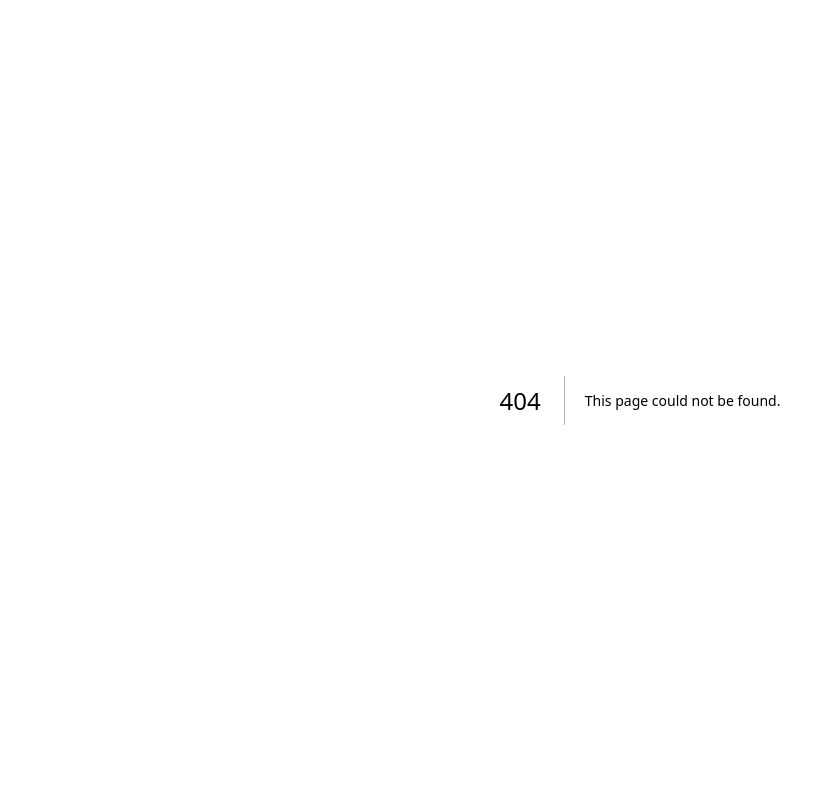
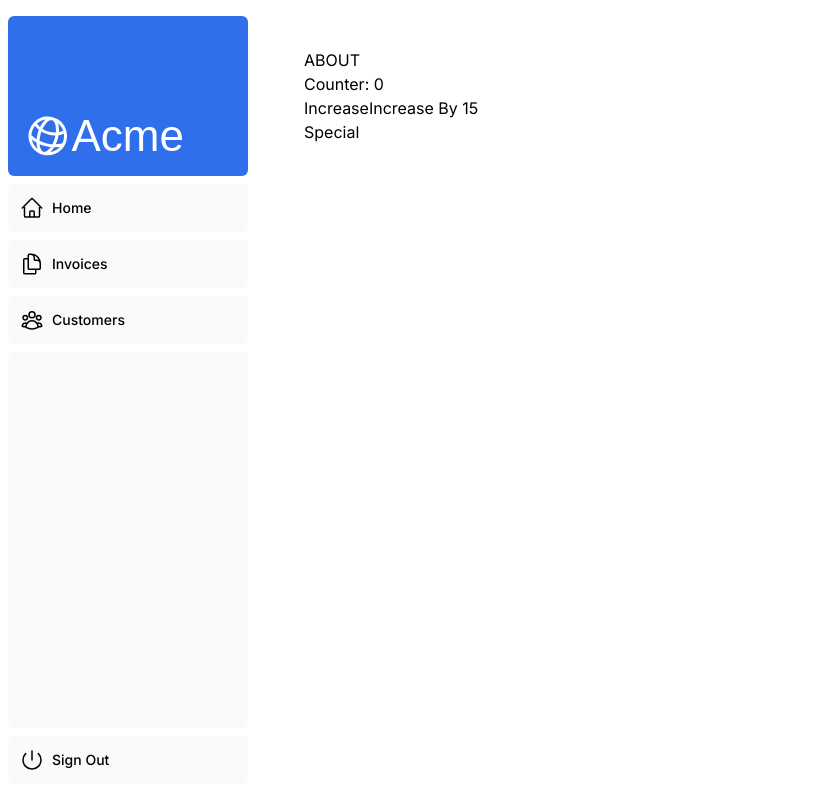
Before and after one commit to vakanal/nextjs-dashboard, a Next.js app: page /dashboard/about in a window 1280 px wide. Before the commit this address had no page. Shown: the whole page, without its empty margins (0-835 px from the left). Built offline with nearby package versions, Linux system fonts and the light colour scheme; a web font is replaced by a local one.

Commit message:
with api context example

```diff
--- /dev/null
+++ b/app/dashboard/about/page.tsx
@@ -0,0 +1,34 @@
+'use client';
+
+import type { MouseEvent } from 'react';
+import Link from 'next/link';
+import { useCount, useDispatchCount } from '@/app/providers/context';
+
+const Page = () => {
+  const count = useCount();
+  const dispatch = useDispatchCount();
+
+  const handleIncrease = (event: MouseEvent<HTMLButtonElement>) =>
+    dispatch({
+      type: 'INCREASE',
+    });
+  const handleIncrease15 = (event: MouseEvent<HTMLButtonElement>) =>
+    dispatch({
+      type: 'INCREASE_BY',
+      payload: 15,
+    });
+
+  return (
+    <>
+      <h1>ABOUT</h1>
+      <p>Counter: {count}</p>
+      <button onClick={handleIncrease}>Increase</button>
+      <button onClick={handleIncrease15}>Increase By 15</button>
+      <p>
+        <Link href="/dashboard/special">Special</Link>
+      </p>
+    </>
+  );
+};
+
+export default Page;
--- /dev/null
+++ b/app/dashboard/special/page.tsx
@@ -0,0 +1,33 @@
+'use client';
+
+import type { MouseEvent } from 'react';
+import Link from 'next/link';
+import { useCount, useDispatchCount } from '@/app/providers/context';
+
+const Page = () => {
+  const count = useCount();
+  const dispatch = useDispatchCount();
+
+  const handleIncrease = (event: MouseEvent<HTMLButtonElement>) =>
+    dispatch({
+      type: 'INCREASE',
+    });
+  const handleDecrease = (event: MouseEvent<HTMLButtonElement>) =>
+    dispatch({
+      type: 'DECREASE',
+    });
+
+  return (
+    <>
+      <h1>SPECIAL</h1>
+      <p>Counter: {count}</p>
+      <button onClick={handleIncrease}>Increase</button>
+      <button onClick={handleDecrease}>Decrease</button>
+      <p>
+        <Link href="/dashboard/about">About</Link>
+      </p>
+    </>
+  );
+};
+
+export default Page;
--- a/app/layout.tsx
+++ b/app/layout.tsx
@@ -1,6 +1,7 @@
 import '@/app/ui/global.css';
 import { inter } from '@/app/ui/fonts';
 import { Metadata } from 'next';
+import { CounterProvider } from '@/app/providers/context';
 
 export const metadata: Metadata = {
   title: {
@@ -18,7 +19,9 @@ export default function RootLayout({
 }) {
   return (
     <html lang="en">
-      <body className={`${inter.className} antialiased`}>{children}</body>
+      <body className={`${inter.className} antialiased`}>
+        <CounterProvider>{children}</CounterProvider>
+      </body>
     </html>
   );
 }
--- /dev/null
+++ b/app/providers/context.tsx
@@ -0,0 +1,59 @@
+'use client';
+
+import {
+  useReducer,
+  useContext,
+  createContext,
+  ReactNode,
+  Dispatch,
+} from 'react';
+
+type CounterState = number;
+type CounterAction =
+  | {
+      type: 'INCREASE' | 'DECREASE';
+    }
+  | {
+      type: 'INCREASE_BY';
+      payload: number;
+    };
+
+const CounterStateContext = createContext<CounterState>(0);
+const CounterDispatchContext = createContext<Dispatch<CounterAction>>(
+  () => null,
+);
+
+const reducer = (state: CounterState, action: CounterAction) => {
+  switch (action.type) {
+    case 'INCREASE':
+      return state + 1;
+    case 'DECREASE':
+      return state - 1;
+    case 'INCREASE_BY':
+      return state + action.payload;
+    default:
+      throw new Error(`Unknown action: ${JSON.stringify(action)}`);
+  }
+};
+
+type CounterProviderProps = {
+  children: ReactNode;
+  initialValue?: number;
+};
+
+export const CounterProvider = ({
+  children,
+  initialValue = 0,
+}: CounterProviderProps) => {
+  const [state, dispatch] = useReducer(reducer, initialValue);
+  return (
+    <CounterDispatchContext.Provider value={dispatch}>
+      <CounterStateContext.Provider value={state}>
+        {children}
+      </CounterStateContext.Provider>
+    </CounterDispatchContext.Provider>
+  );
+};
+
+export const useCount = () => useContext(CounterStateContext);
+export const useDispatchCount = () => useContext(CounterDispatchContext);
```
